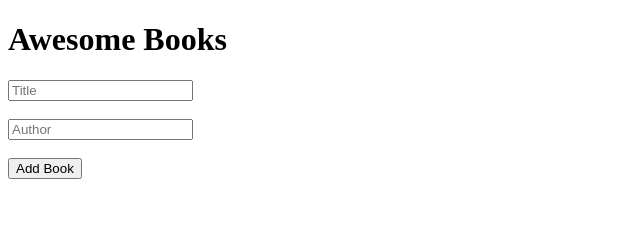
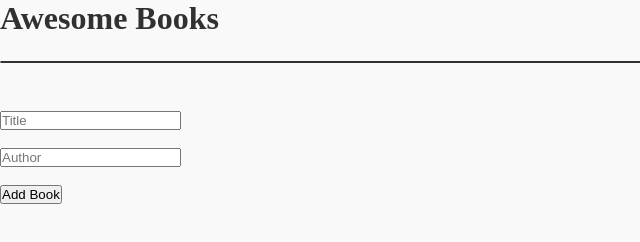
Before and after one commit to ookino/awesome-books, a website: page index.html in a window 1280 px wide. Shown: the whole page, without its empty margins (0-640 px from the left). Drawn offline with Linux system fonts and the light colour scheme.

Commit message:
Add styling for book list

```diff
--- a/style.css
+++ b/style.css
@@ -1,4 +1,24 @@
+* {
+  margin: 0;
+  padding: 0;
+}
+
+body {
+  background-color: #f9f9f9;
+  color: #313131;
+}
+
 ul {
+  width: 100%;
   padding: 0;
   list-style-type: none;
+  border: 1px solid #313131;
+  border-radius: 20px;
+  margin-bottom: 48px;
 }
+
+h1 {
+  margin-bottom: 24px;
+  font-family: 'Fraunces', serif;
+  font-weight: 700;
+}
```
